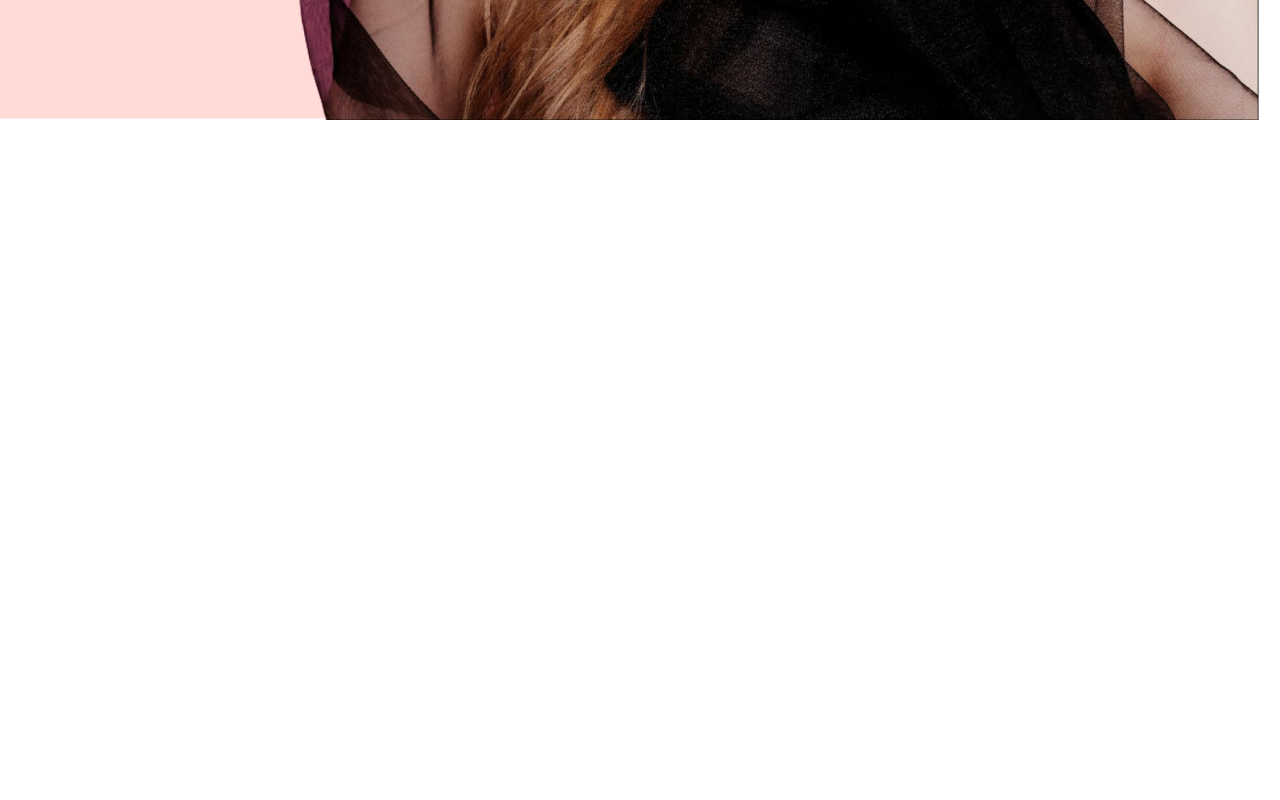
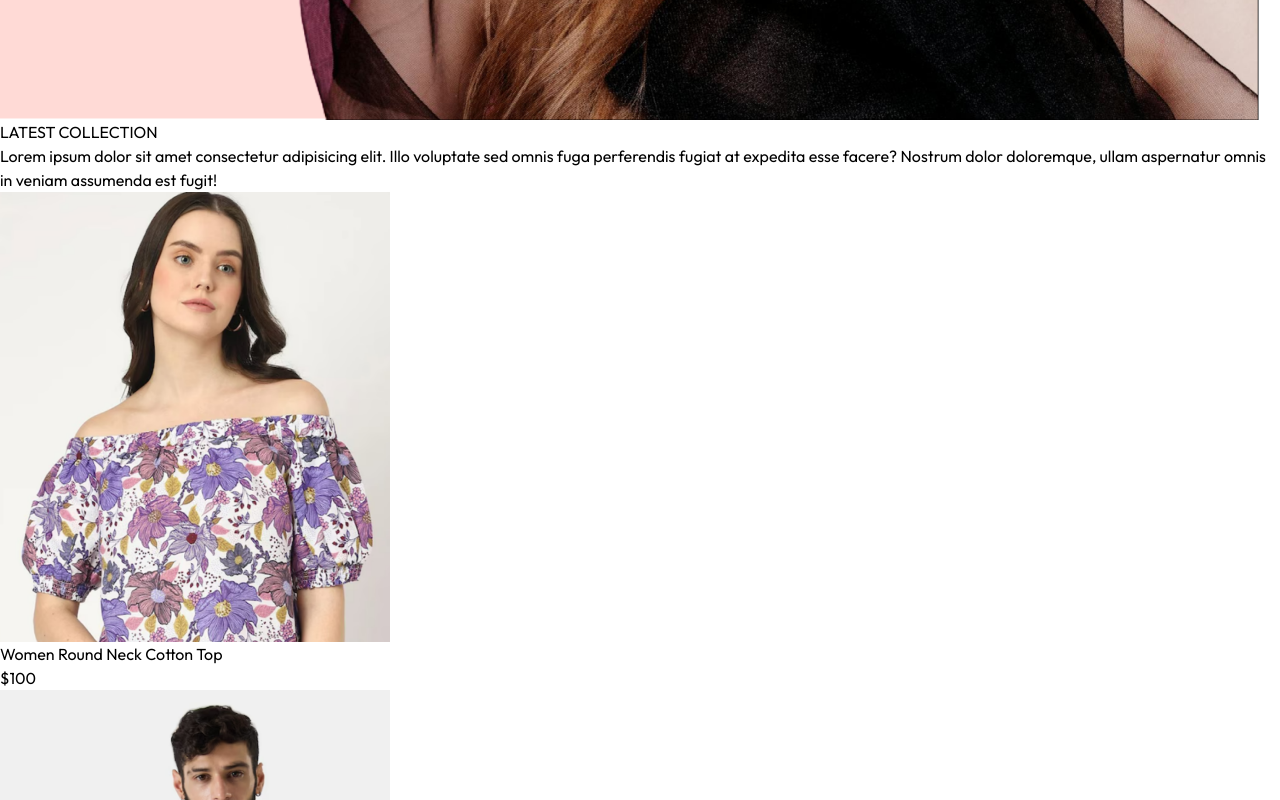
Before and after one commit to SabbirHossainRuet/All-Bazar, a React (Vite) app in the folder frontend/: page / in a window 1280 px wide. Shown: the part 1640-2440 px from the top of the page. Before the commit the page ends 1760 px from the top, so only its background shows below. Built offline with nearby package versions, Linux system fonts and the light colour scheme.

Commit message:
Update 01 29.09.2024 FROM OFFICE

```diff
--- a/frontend/src/assets/assets.js
+++ b/frontend/src/assets/assets.js
@@ -74,6 +74,7 @@
 import razorpay_logo from './razorpay_logo.png'
 import stripe_logo from './stripe_logo.png'
 import cross_icon from './cross_icon.png'
+import nokshi_img from './nokshi_img.png'
 
 export const assets = {
     logo3,
@@ -94,7 +95,8 @@
     contact_img,
     razorpay_logo,
     stripe_logo,
-    cross_icon
+    cross_icon,
+    nokshi_img
 }
 
 export const products = [
--- /dev/null
+++ b/frontend/src/components/BestSeller.jsx
@@ -0,0 +1,24 @@
+import { useContext, useEffect, useState } from 'react'
+import { ShopContext } from '../context/ShopContext'
+import Title from './Title';
+
+const BestSeller = () => {
+    const { products } = useContext(ShopContext);
+    const [bestSeller, setBestSeller] = useState([]);
+
+    useEffect(()=>{
+        const bestProduct = products.filter((item)=>(item.bestSeller));
+        setBestSeller(bestProduct.slice(0,5))
+    },[products])
+  return (
+    <div className='my-10'>
+        <div className="text-center text-3xl py-8">
+            <Title text1={'BEST'} text2={'SELLERS'}/>
+            <p className='w-3/4 m-auto text-xs sm:text-sm md:text-base text-gray-600'>
+            Lorem ipsum dolor sit amet consectetur adipisicing elit. Dolorum facere commodi, quisquam velit aliquid ad repellat maxime quod nulla nesciunt repellendus debitis necessitatibus veritatis repudiandae at illo tenetur quos rem!</p>
+        </div>
+    </div>
+  )
+}
+
+export default BestSeller
--- a/frontend/src/components/Hero.jsx
+++ b/frontend/src/components/Hero.jsx
@@ -1,4 +1,3 @@
-import React from 'react'
 import { assets } from '../assets/assets'
 
 const Hero = () => {
@@ -6,7 +5,7 @@
         <div className='flex flex-col sm:flex-row border border-gray-400'>
             {/* Hero Left */}
             <div className='w-full sm:w-1/2 flex items-center justify-center py-10 sm:py-0'>
-                <div className='text-[#414141]'>
+                <div className='text-[rgb(65,65,65)]'>
                     <div className='flex items-center gap-2'>
                         <p className='w-8 md:w-11 h-[2px] bg-[#414141]'></p>
                         <p className='font-medium text-sm md:text-base'>OUR BESTSELLERS</p>
--- a/frontend/src/components/LatestCollection.jsx
+++ b/frontend/src/components/LatestCollection.jsx
@@ -1,8 +1,31 @@
-import React from 'react'
+import { useContext, useEffect, useState } from 'react'
+import { ShopContext } from '../context/ShopContext'
+import Title from './Title';
+import ProductItem from './ProductItem';
 
 const LatestCollection = () => {
+    const { products } = useContext(ShopContext);
+    const [latestProducts, setLatestProducts] = useState([]);
+
+    useEffect(()=>{
+        setLatestProducts(products.slice(0,10));
+    },[products])
     return (
-        <div>
+        <div className='my-10'>
+            <div className="text-center py-8 text-3xl">
+                <Title text1={'LATEST'} text2={'COLLECTION'}/>
+                <p className='w-3/4 m-auto text-xs sm:text-sm md:text-base text-gray-600'>
+                Lorem ipsum dolor sit amet consectetur adipisicing elit. Illo voluptate sed omnis fuga perferendis fugiat at expedita esse facere? Nostrum dolor doloremque, ullam aspernatur omnis in veniam assumenda est fugit!
+                </p>
+            </div>
+
+        {/* Rendering Products */}
+        <div className="grid grid-cols-2 sm:grid-cols-3 md:grid-cols-4 lg:grid-cols-5 gap-4 gap-y-6">
+            {latestProducts.map((item,index)=>(
+                <ProductItem key={index} id={item._id} image={item.image} name={item.name} price={item.price}/>
+            ))}
+
+        </div>
 
         </div>
     )
--- a/frontend/src/components/Navbar.jsx
+++ b/frontend/src/components/Navbar.jsx
@@ -1,4 +1,4 @@
-import React, { useState } from 'react'
+import { useState } from 'react'
 import { assets } from '../assets/assets'
 import { Link, NavLink } from 'react-router-dom'
 
@@ -9,7 +9,9 @@
         <div className='flex items-center justify-between py-5 font-medium'>
 
             {/* design.com and remove.bg */}
-            <img src={assets.logo3} className='w-36 sm:w-56' alt="" />
+            <Link to='/'>
+                <img src={assets.logo3} className='w-36 sm:w-56' alt="" />
+            </Link>
 
             <ul className='hidden sm:flex gap-5 text-sm text-gray-700'>
                 <NavLink to='/' className='flex flex-col items-center gap-1'>
--- /dev/null
+++ b/frontend/src/components/ProductItem.jsx
@@ -0,0 +1,20 @@
+import { useContext } from "react"
+import { ShopContext } from "../context/ShopContext"
+import { Link } from "react-router-dom";
+
+
+const ProductItem = ({ id, image, name, price }) => {
+
+    const { currency } = useContext(ShopContext);
+    return (
+        <Link className="text-gray-700 cursor-pointer" to={`/product/${id}`}>
+            <div className="overflow-hidden">
+                <img className="hover:scale-125 transition ease-in-out" src={image[0]} alt="" />
+            </div>
+            <p className="pt-3 pb-1 text-sm">{name}</p>
+            <p className="text-sm font-medium">{currency}{price}</p>
+        </Link>
+    )
+}
+
+export default ProductItem
--- /dev/null
+++ b/frontend/src/components/Title.jsx
@@ -0,0 +1,13 @@
+
+
+const Title = ({text1, text2}) => {
+  return (
+    <div className='inline-flex gap-2 items-center mb-3'>
+        <p className='text-gray-500'>{text1}  <span className='text-gray-700 font-medium'>{text2}</span></p>
+        <p className="w-8 sm:w-12 h-[1px] sm:h-[2px] bg-gray-700"></p>
+
+    </div>
+  )
+}
+
+export default Title
--- a/frontend/src/index.css
+++ b/frontend/src/index.css
@@ -18,3 +18,10 @@
     font-weight: 400;
     font-style: normal;
 }
+
+@media (max-width:640px){
+    a.active{
+        background-color: black;
+        color: white;
+    }
+}
--- a/frontend/src/main.jsx
+++ b/frontend/src/main.jsx
@@ -3,9 +3,12 @@
 import App from './App.jsx'
 import './index.css'
 import { BrowserRouter } from 'react-router-dom'
+import ShopContextProvider from './context/ShopContext.jsx'
 
 createRoot(document.getElementById('root')).render(
   <BrowserRouter>
-    <App />
+    <ShopContextProvider>
+      <App />
+    </ShopContextProvider>
   </BrowserRouter>,
 )
--- a/frontend/src/pages/Home.jsx
+++ b/frontend/src/pages/Home.jsx
@@ -1,12 +1,14 @@
-import React from 'react'
+
 import Hero from '../components/Hero'
 import LatestCollection from '../components/LatestCollection'
+import BestSeller from '../components/BestSeller'
 
 const Home = () => {
     return (
         <div>
             <Hero />
             <LatestCollection />
+            <BestSeller />
 
         </div>
     )
```
Also changed, not shown: frontend/src/assets/nokshi_img.png (added), 1 other file (tests, documents, lock files or other folders).
